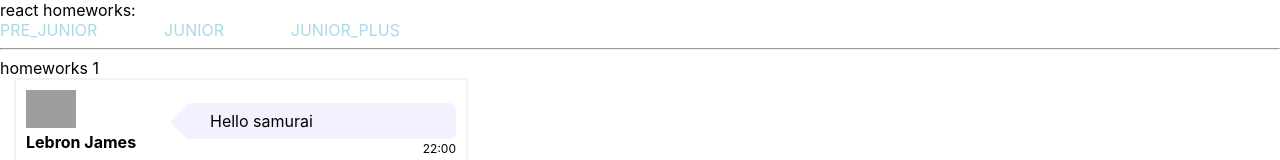
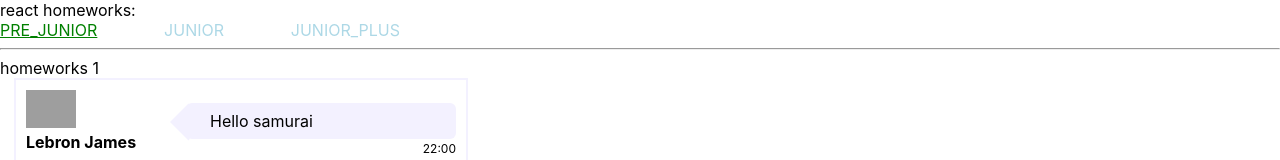
Before and after one commit to AlexeyKrop/AlexeyKrop.github.io, a React (Create React App) app: page /#/pre-junior in a window 1280 px wide. Shown: the top 160 px of the page. Built offline with nearby package versions, Linux system fonts and the light colour scheme; grey boxes are pictures that could not be loaded.

Commit message:
feat: add active style from NavLink

```diff
--- a/src/p1-main/m1-ui/u1-app/App.module.css
+++ b/src/p1-main/m1-ui/u1-app/App.module.css
@@ -14,3 +14,6 @@
 .link:hover{
     color: darkblue;
 }
+.active{
+    color: green;
+}
--- a/src/p2-homeworks/h5-rrd-v6/Header.tsx
+++ b/src/p2-homeworks/h5-rrd-v6/Header.tsx
@@ -1,17 +1,18 @@
 import React from 'react'
-import { NavLink } from 'react-router-dom';
+import {NavLink} from 'react-router-dom';
 import {PATH} from "./Pages";
 import s from '../../p1-main/m1-ui/u1-app/App.module.css'
 
 function Header() {
-    return (
-        <div className={s.list__link}>
-            <NavLink className={s.link} to={PATH.PRE_JUNIOR}>PRE_JUNIOR</NavLink>
-            <NavLink className={s.link} to={PATH.JUNIOR}>JUNIOR</NavLink>
-            <NavLink className={s.link} to={PATH.JUNIOR_PLUS}>JUNIOR_PLUS</NavLink>
+  const setActive = ({isActive}: { isActive: boolean }) => isActive ? `${s.active}` : `${s.link}`
+  return (
+    <div className={s.list__link}>
+      <NavLink className={setActive} to={PATH.PRE_JUNIOR}>PRE_JUNIOR</NavLink>
+      <NavLink className={setActive} to={PATH.JUNIOR}>JUNIOR</NavLink>
+      <NavLink className={setActive} to={PATH.JUNIOR_PLUS}>JUNIOR_PLUS</NavLink>
 
-        </div>
-    )
+    </div>
+  )
 }
 
 export default Header
```
